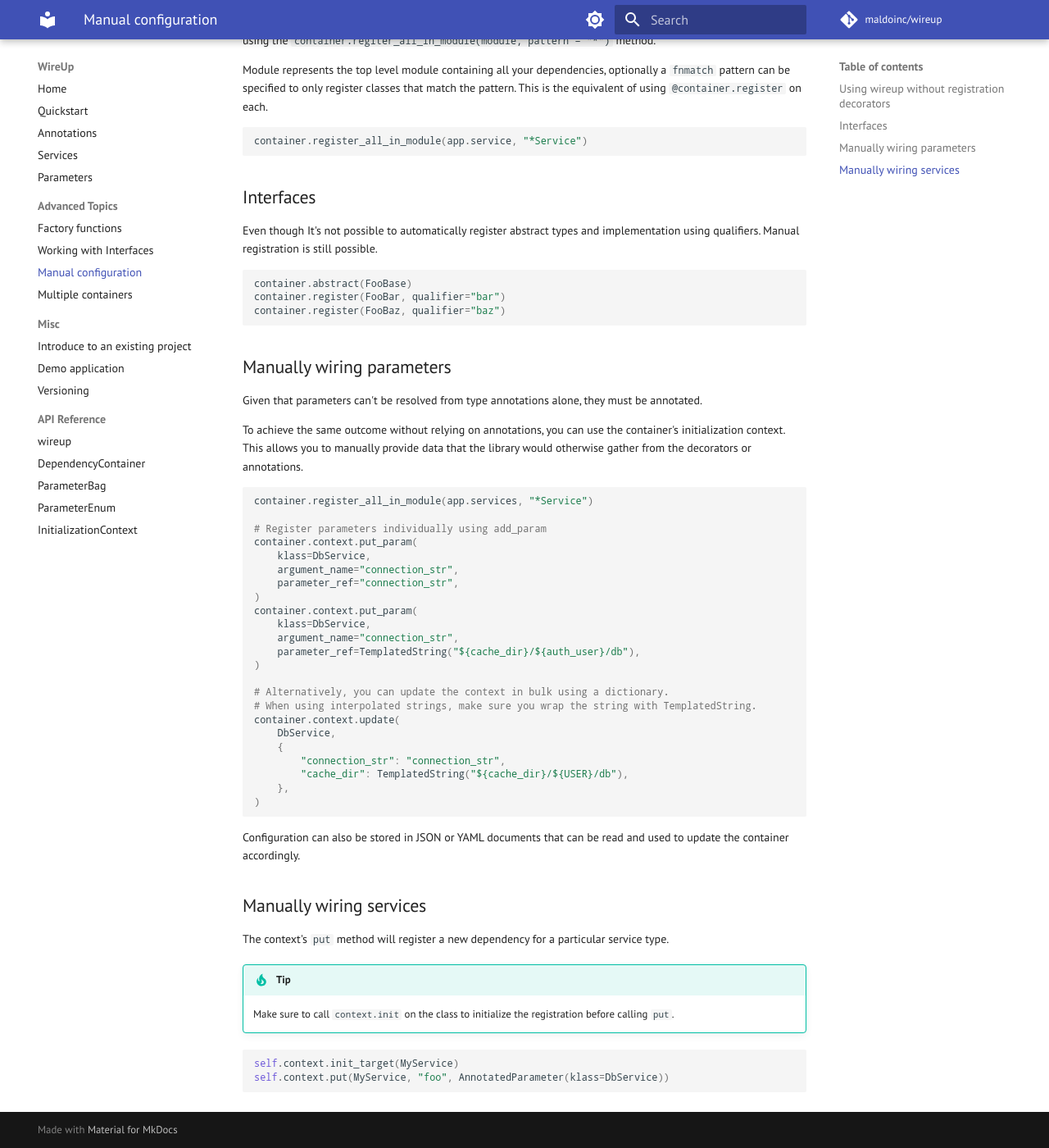
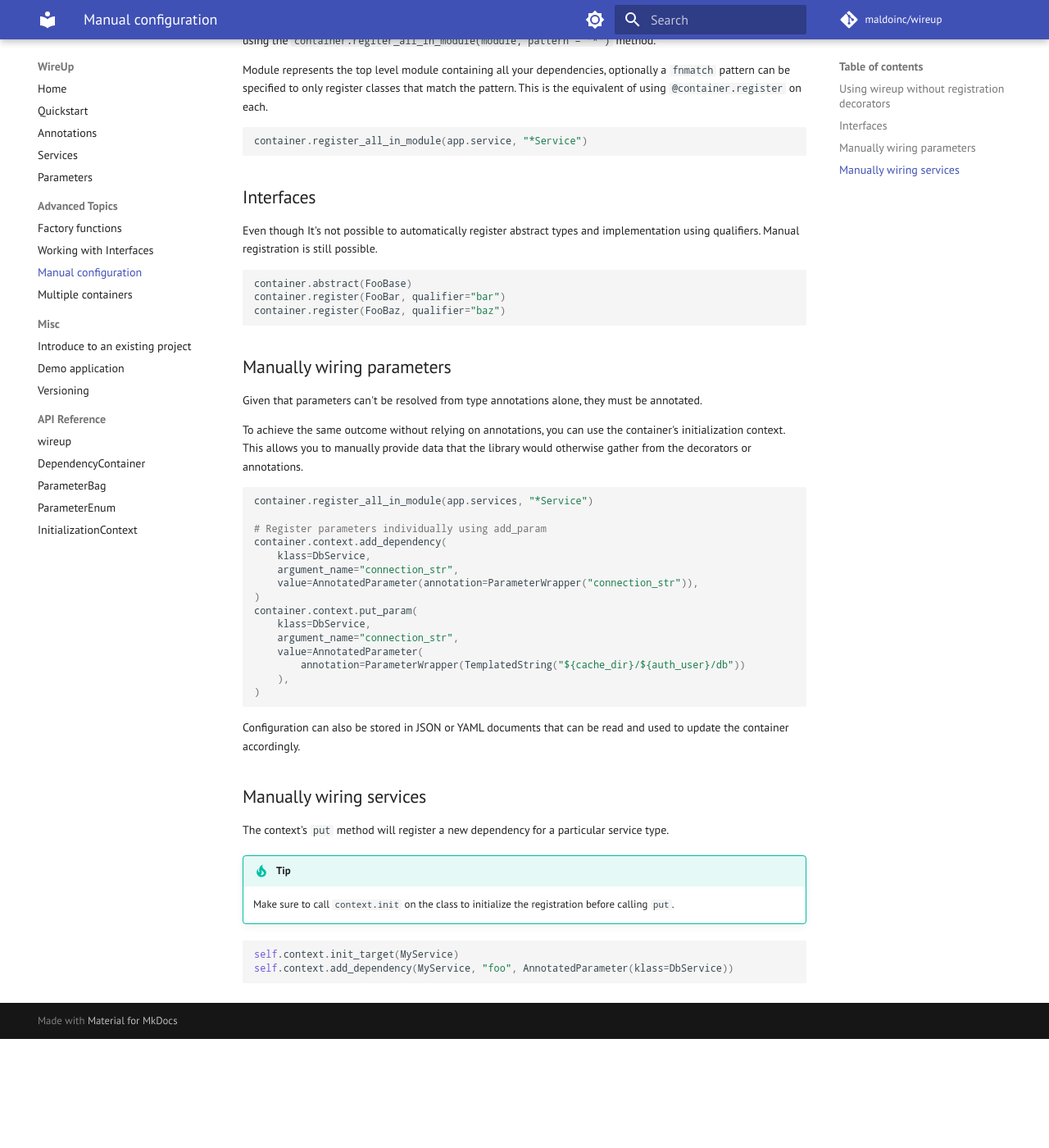
Before and after one commit to maldoinc/wireup, an MkDocs documentation site: the page built from docs/pages/manual_configuration.md, in a window 1280 px wide and 1400 px high, scrolled down 301 px. Shown: the whole window at 82% size. Built offline with MkDocs 1.6.1 and Material for MkDocs 9.7.7, drawn with Linux system fonts in a browser that asks for light colours; some web fonts are replaced; comment, search, counter and statistics services are not loaded; the version menu is left out; after the commit the page ends 1568 px from its top, so only the background shows below that.

Commit message:
Simplify context api

````diff
--- a/docs/pages/manual_configuration.md
+++ b/docs/pages/manual_configuration.md
@@ -38,25 +38,17 @@ otherwise gather from the decorators or annotations.
 container.register_all_in_module(app.services, "*Service")
 
 # Register parameters individually using add_param
-container.context.put_param(
+container.context.add_dependency(
     klass=DbService,
     argument_name="connection_str",
-    parameter_ref="connection_str",
+    value=AnnotatedParameter(annotation=ParameterWrapper("connection_str")),
 )
 container.context.put_param(
     klass=DbService,
     argument_name="connection_str",
-    parameter_ref=TemplatedString("${cache_dir}/${auth_user}/db"),
-)
-
-# Alternatively, you can update the context in bulk using a dictionary.
-# When using interpolated strings, make sure you wrap the string with TemplatedString.
-container.context.update(
-    DbService,
-    {
-        "connection_str": "connection_str",
-        "cache_dir": TemplatedString("${cache_dir}/${USER}/db"),
-    },
+    value=AnnotatedParameter(
+        annotation=ParameterWrapper(TemplatedString("${cache_dir}/${auth_user}/db"))
+    ),
 )
 ```
 Configuration can also be stored in JSON or YAML documents that can be read and used to update the container accordingly.
@@ -71,5 +63,5 @@ The context's `put` method will register a new dependency for a particular servi
 
 ```python
 self.context.init_target(MyService)
-self.context.put(MyService, "foo", AnnotatedParameter(klass=DbService))
+self.context.add_dependency(MyService, "foo", AnnotatedParameter(klass=DbService))
 ```
````
Also changed, not shown: 4 other files.
